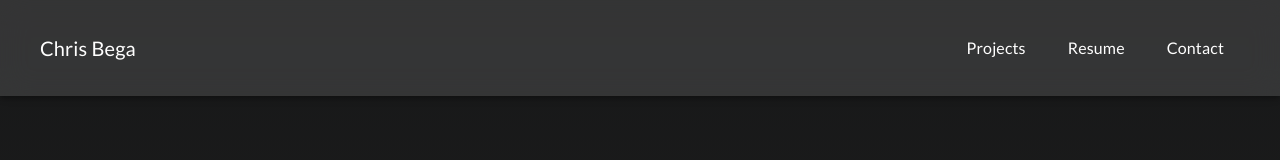
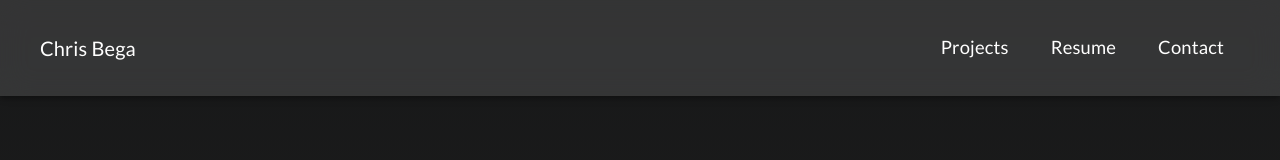
Before and after one commit to ChristianBega/React-Portfolio, a React (Create React App) app: page / in a window 1280 px wide. Shown: the top 160 px of the page. Built offline with nearby package versions, Linux system fonts and the light colour scheme.

Commit message:
Added font size for medium and up screens.

```diff
--- a/src/components/Navigation/index.jsx
+++ b/src/components/Navigation/index.jsx
@@ -17,6 +17,9 @@
   position: "relative",
   [theme.breakpoints.up("sm")]: {
     fontSize: "100%",
+  },
+  [theme.breakpoints.up("md")]: {
+    fontSize: "115%",
   },
   "&:hover": {
     backgroundColor: "transparent",
```
